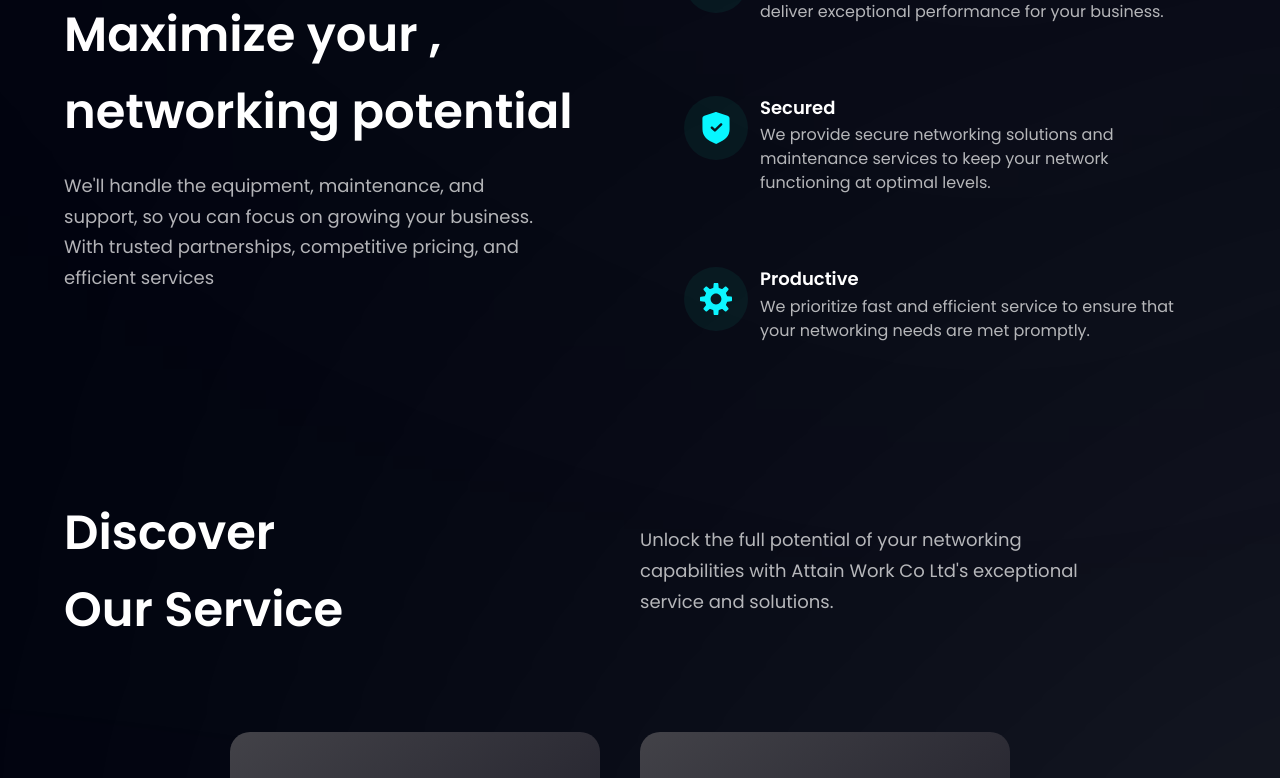
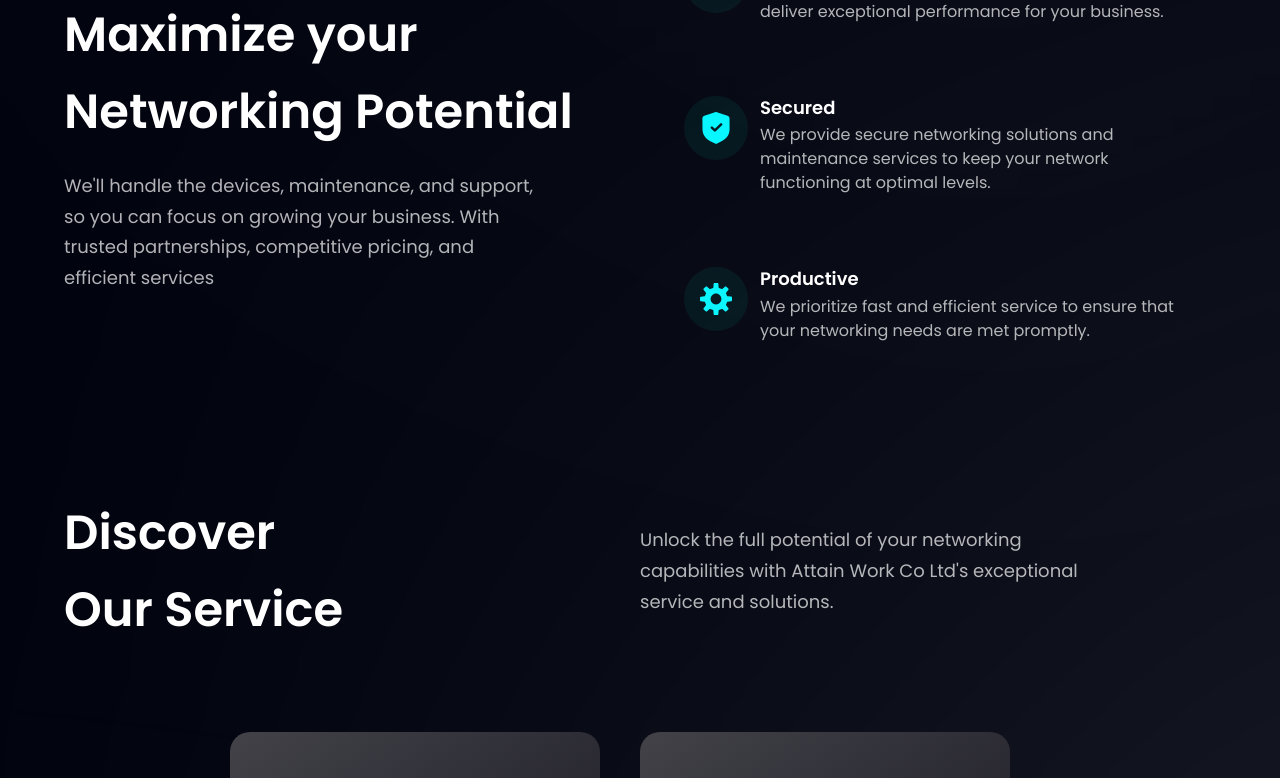
Before and after one commit to xuhme/Attain-Work, a React (Vite) app: page / in a window 1280 px wide. Shown: the part 965-1743 px from the top of the page. Built offline with nearby package versions, Linux system fonts and the light colour scheme.

Commit message:
Update Business.jsx

```diff
--- a/src/components/Business.jsx
+++ b/src/components/Business.jsx
@@ -27,10 +27,10 @@ const Business = () => (
   <section id="features" className={layout.section}>
     <div className={layout.sectionInfo}>
       <h2 className={styles.heading2}>
-        Maximize your , <br className="sm:block hidden" /> networking potential
+        Maximize your<br className="sm:block hidden" />Networking Potential
       </h2>
       <p className={`${styles.paragraph} max-w-[470px] mt-5`}>
-        We'll handle the equipment, maintenance, and support, so you can focus
+        We'll handle the devices, maintenance, and support, so you can focus
         on growing your business. With trusted partnerships, competitive
         pricing, and efficient services
       </p>
```
